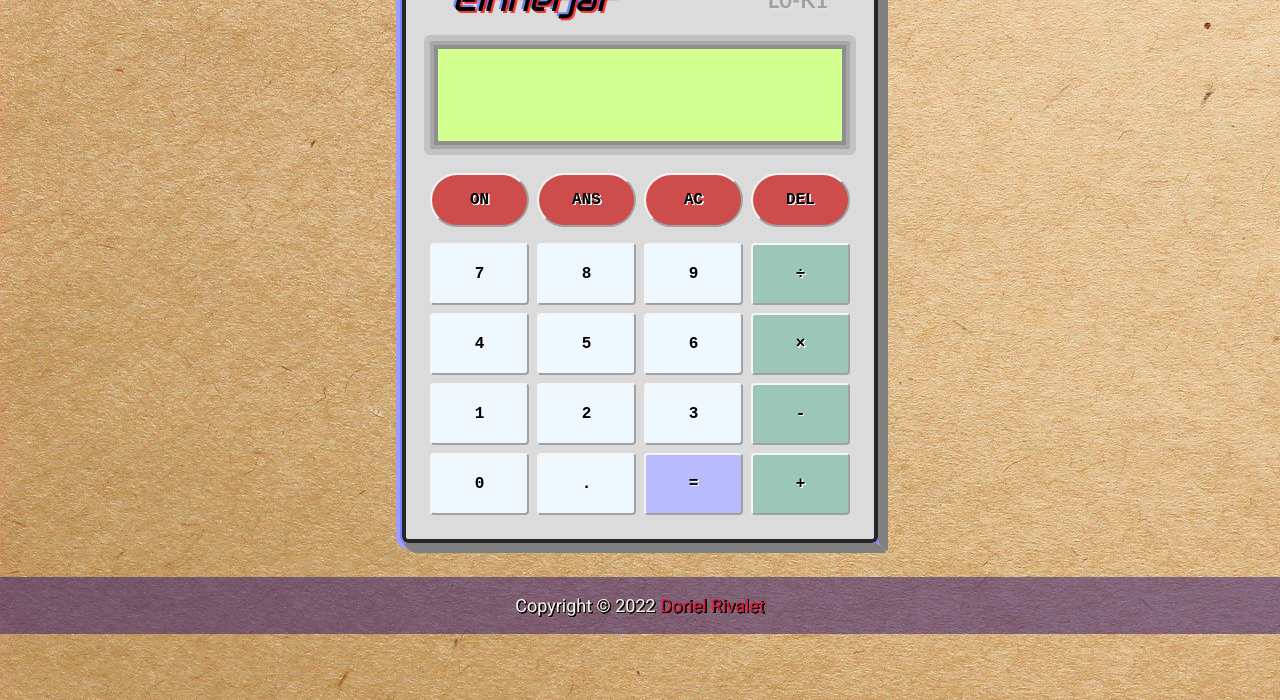
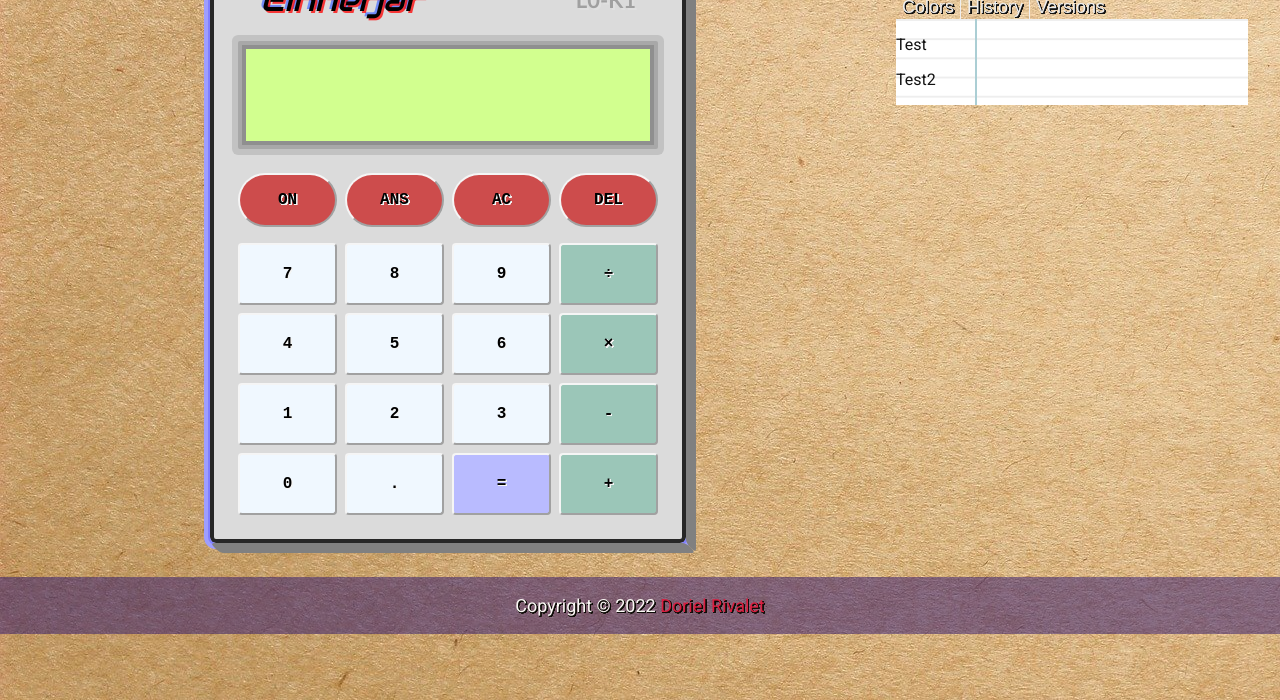
Before and after one commit to DorielRivalet/calculator, a plain HTML site: page index.html in a window 1280 px wide. Shown: the part 100-800 px from the top of the page. Drawn offline with Linux system fonts and the light colour scheme; a web font is replaced by a local one.

Commit message:
Set up settings tabs

```diff
--- a/index.html
+++ b/index.html
@@ -31,6 +31,7 @@
 		<i class="fa fa-github"></i>
 	</a>
   <!-- calculator-->
+  <div class="mainSection">
     <div class="calculatorSection">
       <div class="calculator">
         <div class="topSection">
@@ -123,6 +124,22 @@
         </svg>
       </a>
     </div>
+    <!-- settings menu -->
+    <div class="settingsContainer">
+      <div class="settingsMenu">
+        <div class="tabs">
+          <button class="Colors">Colors</button>
+          <button class="History">History</button>
+          <button class="Versions">Versions</button>
+        </div>
+        <div class="menuContent">
+          <p>Test</p>
+          <p>Test2</p>
+        </div>
+      </div>
+    </div>
+  </div>
+  </div>
   <!-- footer-->
   <footer class="footer">
     <p>Copyright © <script>document.write(new Date().getFullYear())</script> <a href="https://github.com/DorielRivalet" target="_blank" id="creator" title="Check my GitHub profile!">Doriel Rivalet</a></p>
--- a/js/script.js
+++ b/js/script.js
@@ -52,7 +52,7 @@ let Ans;
 let isDarkMode = false;
 let currentState = "Off"; // 0/1/2/3 Off/On/Standby/Error. Need Enums. With Ruby or TypeScript?
 let nIntervId; // variable to store our intervalID
-let historyLog = []; //todo: history, custom fonts and display background color picker settings cog icon. text shadow  blue red chromatic aberration
+let historyLog = []; //todo: history, and display background color picker settings cog icon.
 
 
 /*=^..^=   =^..^=   =^..^=    =^..^=    =^..^=    =^..^=    =^..^=
@@ -178,20 +178,15 @@ function calculateResult(){
     currentOperator = newCurrentInput[newCurrentInput.search(operatorRegex)];
     numbers = newCurrentInput.split(currentOperator,3);
     firstOperand = "-"+numbers[0];
-    secondOperand = numbers[1];
-    if (secondOperand === ""){
-      secondOperand = "-"+numbers[2];
-    }
+    secondOperand = currentInput.slice(firstOperand.length+1);
   } else {
     currentOperator = currentInput[currentInput.search(operatorRegex)];
     numbers = currentInput.split(currentOperator,3);
     firstOperand = numbers[0];
-    secondOperand = numbers[1];
-    if (secondOperand === ""){
-      secondOperand = "-"+numbers[2];
-    }
+    secondOperand = currentInput.slice(firstOperand.length+1);
   }
 
+  //solution for negative exponents in the scientific notation
   if (firstOperand.slice(-1) === "e"){
     let newCurrentInput;
     if (currentInput[firstOperand.length] === "-" || currentInput[firstOperand.length] === "+"){
@@ -203,10 +198,7 @@ function calculateResult(){
     let newNumbers = newCurrentInput.split(currentOperator,3);
     firstOperand += currentInput[firstOperand.length];
     firstOperand += newNumbers[0];
-    secondOperand = newNumbers[1];
-    if (secondOperand === ""){
-      secondOperand = "-"+newNumbers[2];
-    }
+    secondOperand = currentInput.slice(firstOperand.length+1);
   }
 
   if (secondOperand === "-undefined"){ //because of secondOperand = "-"+numbers[2]; and numbers[2] being undefined and doing + concatenation between string and undefined returns -undefined as a string.
--- a/style/style.css
+++ b/style/style.css
@@ -45,6 +45,12 @@ body{
   color: rgb(222, 222, 222);
 }
 
+.mainSection{
+  display:flex;
+  flex-grow: 0;
+  flex-shrink: 0;
+  flex-flow: row;
+}
 
 
 /*ฅ^•ﻌ•^ฅฅ^•ﻌ•^ฅฅ^•ﻌ•^ฅฅ^•ﻌ•^ฅฅ^•ﻌ•^ฅฅ^•ﻌ•^ฅฅ^•ﻌ•^ฅฅ^•ﻌ•^ฅฅ^•ﻌ•^ฅ
@@ -264,6 +270,7 @@ body{
   font-size: 32px;
   font-family: 'Press Start 2P', cursive;
   display: flex;
+  flex-grow: 0;
   flex-flow: column nowrap;
   color:rgba(0,0,0,.7);
 }
@@ -572,7 +579,44 @@ button{
   transform: scale(0.45, 0.45) translate3d(-70px, 0px, 0) rotate(180deg);
 }
 
+.settingsContainer{
+  display: flex;
+  flex-flow: column nowrap;
+  margin-top:96px;
+  width: 30%;
+  z-index:1;
+}
 
+.settingsMenu{
+  display: flex;
+  flex-flow: column nowrap;
+  margin-right:32px;
+}
+
+.settingsMenu .tabs{
+  display:flex;
+  justify-items: flex-start;
+}
+
+.tabs button{
+  font-size: 18px;
+  color:#efefef;
+  background-color: transparent;
+  border-right:1px solid #efefef;
+  border-left:none;
+  border-top:none;
+  border-bottom:none;
+  text-shadow: 1px 1px 0 #121212,1px 1px 0 #121212,1px 1px 0 #121212,1px 1px 0 #121212,1px 1px 0 #121212,1px 1px 0 #121212,1px 1px 0 #121212,1px 1px 0 #121212,1px 1px 0 #121212,1px 1px 0 #121212,1px 1px 0 #121212,1px 1px 0 #121212,1px 1px 0 #121212,1px 1px 0 #121212,1px 1px 0 #121212,1px 1px 0 #121212,1px 1px 0 #121212,1px 1px 0 #121212,1px 1px 0 #121212,1px 1px 0 #121212,1px 1px 0 #121212;
+}
+
+.tabs button:last-child{
+  border-right:none;
+}
+
+.settingsMenu .menuContent{
+  color:#121212;
+  background-color: rgb(255, 255, 255); background-image: linear-gradient(90deg, transparent 79px, rgb(171, 206, 212) 79px, rgb(171, 206, 212) 81px, transparent 81px), linear-gradient(rgb(238, 238, 238) 0.1em, transparent 0.1em); background-size: 100% 1.2em; --darkreader-inline-bgcolor:#181a1b; --darkreader-inline-bgimage:linear-gradient(90deg, rgba(0, 0, 0, 0) 79px, #2b4e54 79px, #2b4e54 81px, rgba(0, 0, 0, 0) 81px), , linear-gradient(#222426 0.1em, rgba(0, 0, 0, 0) 0.1em);
+}
 
 
 /*ฅ^•ﻌ•^ฅฅ^•ﻌ•^ฅฅ^•ﻌ•^ฅฅ^•ﻌ•^ฅฅ^•ﻌ•^ฅฅ^•ﻌ•^ฅฅ^•ﻌ•^ฅฅ^•ﻌ•^ฅฅ^•ﻌ•^ฅ
```
Lines whose indentation alone changed are shown as unchanged.
